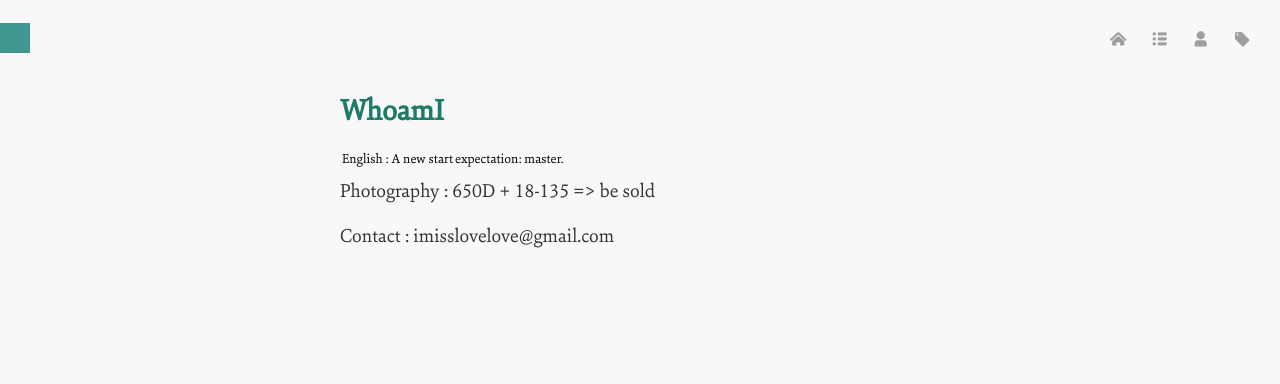
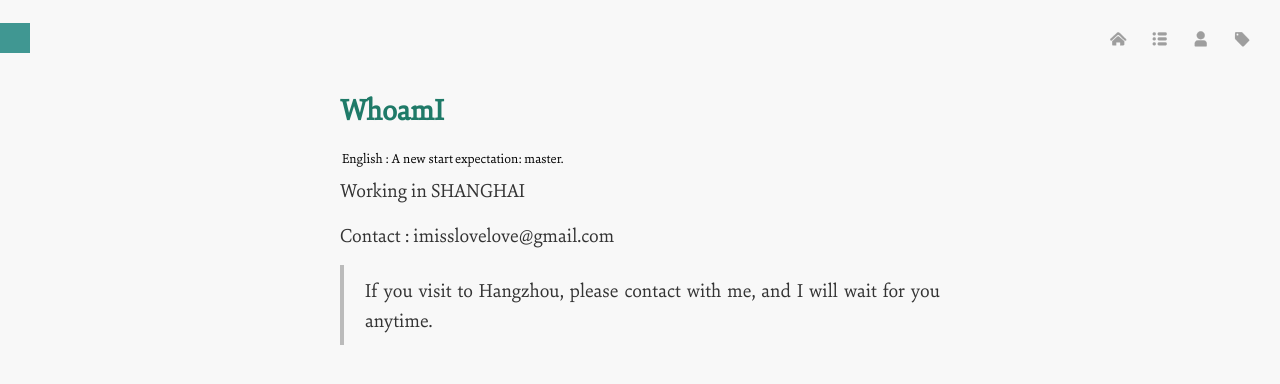
Before and after one commit to imisslovelove/en, a Jekyll site: the page built from about/index.md, in a window 1280 px wide. Shown: the top 384 px of the page. Built offline with Jekyll 4.4.1, drawn with Linux system fonts in a browser that asks for light colours; Markdown is read by kramdown in place of the engine named in the settings.

Commit message:
ui变动

```diff
--- a/_layouts/default.html
+++ b/_layouts/default.html
@@ -1,15 +1,17 @@
 <!DOCTYPE html>
 <html xmlns="http://www.w3.org/1999/xhtml" xml:lang="en" lang="en-us">
-  <head>
+   <head>
     <meta http-equiv="content-type" content="text/html; charset=utf-8" />
+    <meta name="viewport" content="width=device-width, initial-scale=1" />
     <meta name="author" content="{{ site.author }}" />
     <title>{{ page.title }} | {{ site.author }}</title>
     <link rel="shortcut icon" href="/favicon.ico">
-    <link href="{{ site.url }}/feed/" rel="alternate" title="{{ site.author }}" type="application/atom+xml" />
+    <link href="{{ site.url }}/atom.xml" rel="alternate" title="Atom Rss" type="application/atom+xml" />
     <link rel="stylesheet" href="/medias/css/enpost.css">
     <link rel="stylesheet" href="/medias/css/highlight.css">
     <link rel="stylesheet" href="/medias/css/iconfont.css"/>
     <script type="text/javascript" src="/medias/js/jquery-1.7.1.min.js"></script>
+    <script type="text/javascript" src="/medias/js/en.js"></script>
 
   </head>
   <body>
--- a/about/index.md
+++ b/about/index.md
@@ -7,6 +7,8 @@ layout: page
 
 English : A new start | expectation: master.
 
-Photography : 650D + 18-135 => be sold
+Working in SHANGHAI
 
 Contact : imisslovelove@gmail.com
+
+> If you visit to Hangzhou, please contact with me, and I will wait for you anytime.
```
Also changed, not shown: _layouts/post.html (+36 -0 lines), index.md (+4 -4 lines), tags/index.md (+9 -3 lines).
